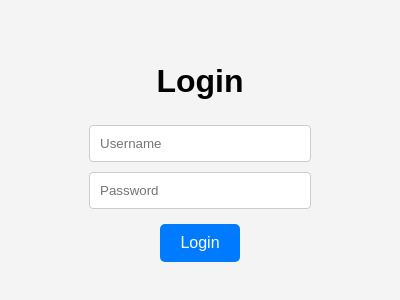
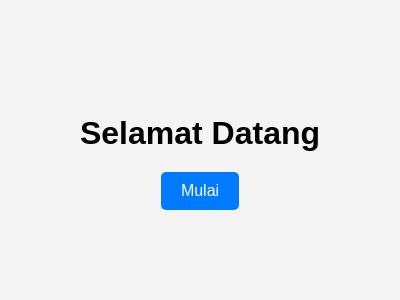
Before and after one commit to ichwandroid/UKDSafe-v.1.0.1, an Electron app: page assets/splash.html in a window 400 px wide. Shown: the part 270-570 px from the top of the page. Drawn offline with Linux system fonts and the light colour scheme.

Commit message:
feat: update splash screen to remove login form and change title

```diff
--- a/assets/splash.html
+++ b/assets/splash.html
@@ -2,7 +2,7 @@
 <html>
 <head>
   <meta charset="UTF-8">
-  <title>Login</title>
+  <title>Splash Screen</title>
   <style>
     body {
       margin: 0;
@@ -17,13 +17,6 @@
     h1 {
       margin-bottom: 20px;
     }
-    input {
-      padding: 10px;
-      margin: 5px 0;
-      width: 200px;
-      border: 1px solid #ccc;
-      border-radius: 4px;
-    }
     button {
       padding: 10px 20px;
       border: none;
@@ -32,36 +25,19 @@
       font-size: 16px;
       cursor: pointer;
       border-radius: 5px;
-      margin-top: 10px;
     }
     button:hover {
       background-color: #0056b3;
     }
-    #error {
-      color: red;
-      margin-top: 10px;
-      display: none;
-    }
   </style>
 </head>
 <body>
-  <h1>Login</h1>
-  <input type="text" id="username" placeholder="Username" />
-  <input type="password" id="password" placeholder="Password" />
-  <button onclick="handleLogin()">Login</button>
-  <div id="error">Username atau password salah!</div>
+  <h1>Selamat Datang</h1>
+  <button onclick="startApp()">Mulai</button>
 
   <script>
-    function handleLogin() {
-      const username = document.getElementById('username').value.trim();
-      const password = document.getElementById('password').value.trim();
-      const errorBox = document.getElementById('error');
-
-      if (username === 'siswa' && password === '12345') {
-        window.electronAPI.login(); // Mengirim event login-success ke main process
-      } else {
-        errorBox.style.display = 'block';
-      }
+    function startApp() {
+      window.electronAPI.login(); // Mengirim event login-success ke main process
     }
   </script>
 </body>
--- a/main.js
+++ b/main.js
@@ -64,11 +64,11 @@ app.whenReady().then(() => {
   createSplash();
 });
 
-// Handle login dari splash
+// Handle tombol "Mulai" dari splash
 ipcMain.on('login-success', () => {
-  console.log('Login berhasil, membuka main window...');
+  console.log('Tombol Mulai diklik, membuka main window...');
   splash.close(); // Tutup splash screen
-  createMainWindow(); // Buat dan tampilkan mainWindow setelah login berhasil
+  createMainWindow(); // Buat dan tampilkan mainWindow
 });
 
 app.on('window-all-closed', () => {
```
